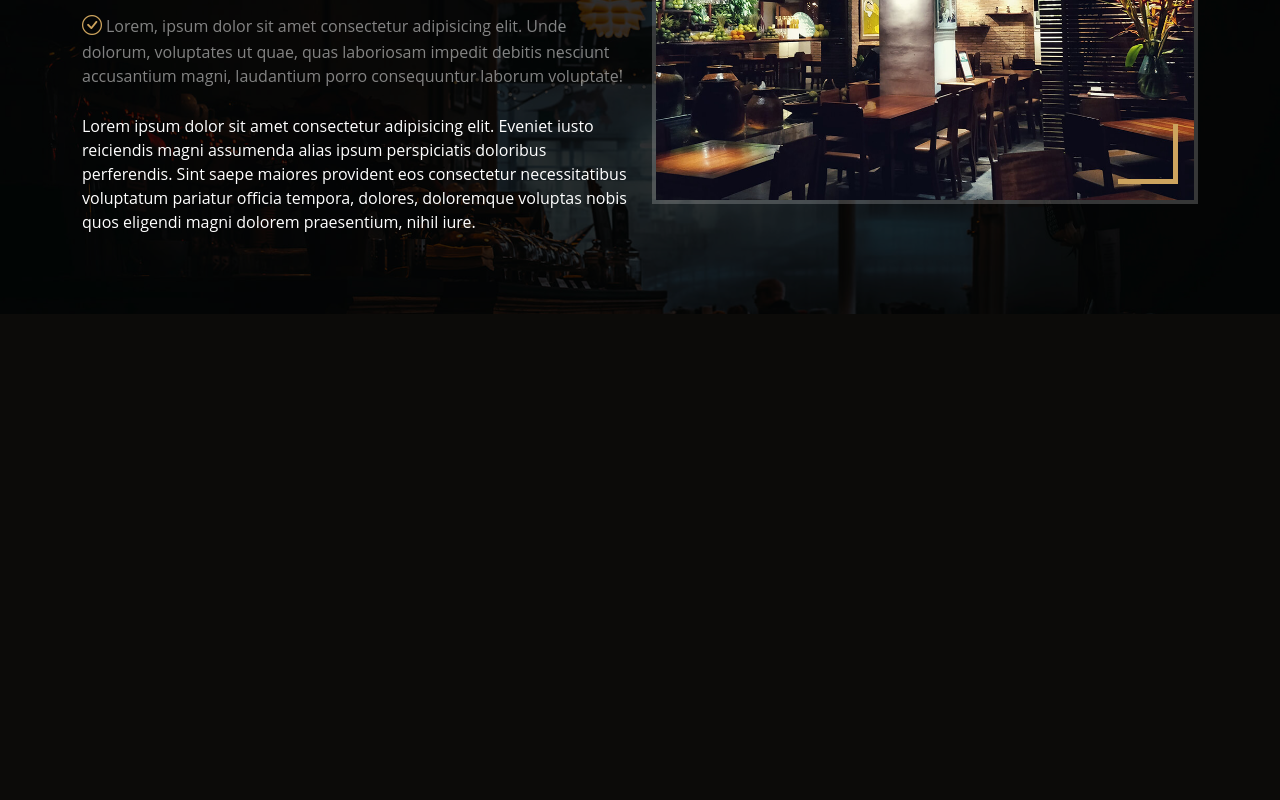
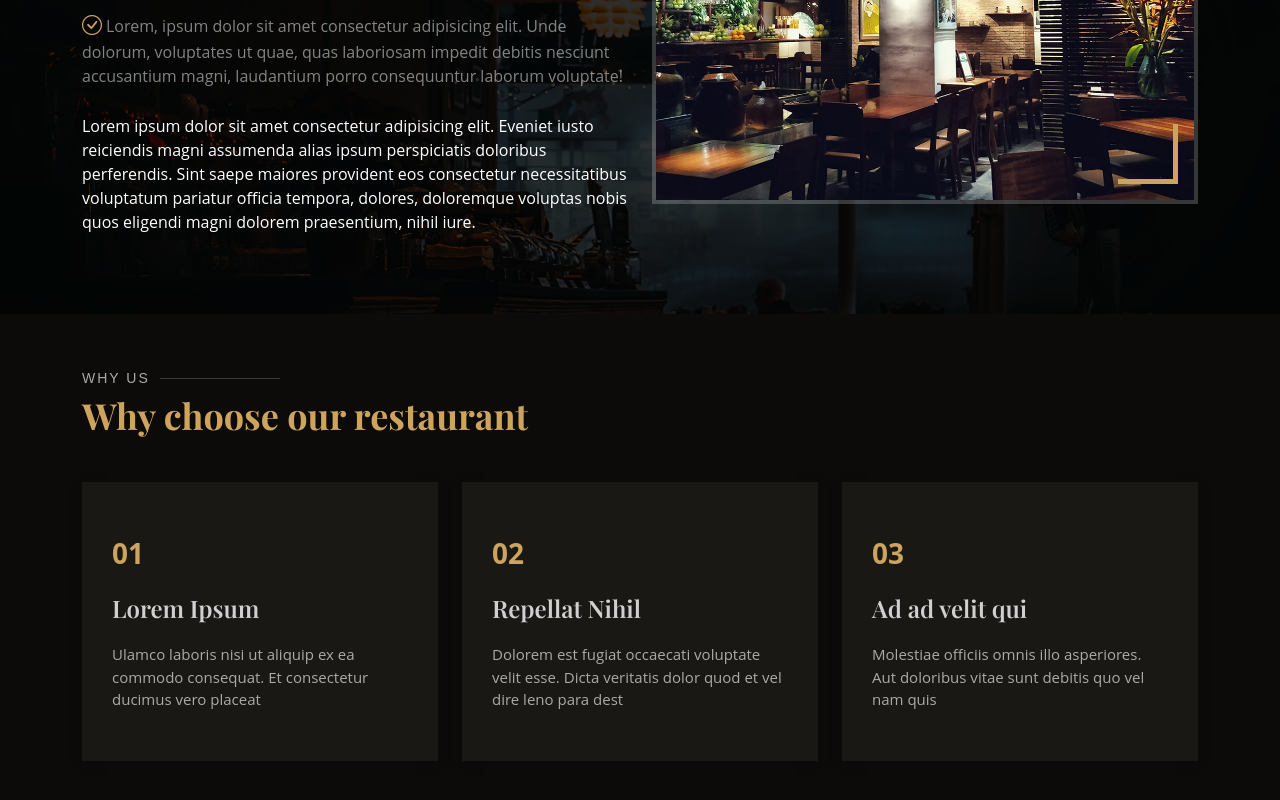
Before and after one commit to freetimezp/js-eatme-13-restaurant, a Next.js app: page / in a window 1280 px wide. Shown: the part 1084-1884 px from the top of the page. Before the commit the page ends 1398 px from the top, so only its background shows below. Built offline with nearby package versions, Linux system fonts and the light colour scheme.

Commit message:
07. js-eatme-13-restaurant. WhyUs component.

```diff
--- /dev/null
+++ b/src/app/api/whyus/route.ts
@@ -0,0 +1,5 @@
+import { whyUs } from "@/app/data/data";
+
+export async function GET() {
+    return Response.json(whyUs);
+}
--- /dev/null
+++ b/src/app/components/SectionTitle.tsx
@@ -0,0 +1,14 @@
+"use client";
+import React from 'react';
+import './sectionTitle.css';
+
+const SectionTitle = ({ title, subtitle }: { title: string; subtitle: string }) => {
+    return (
+        <div className='section-title'>
+            <h2>{title}</h2>
+            <p>{subtitle}</p>
+        </div>
+    )
+}
+
+export default SectionTitle;
--- /dev/null
+++ b/src/app/components/WhyUsCard.tsx
@@ -0,0 +1,15 @@
+import React from 'react';
+
+const WhyUsCard = ({ item }: { item: { id: number; title: string; content: string } }) => {
+    return (
+        <div className='col-lg-4 mt-4 mt-lg-0'>
+            <div className="box" data-aos="oom-in" data-aos-delay="200">
+                <span>0{item.id}</span>
+                <h4>{item.title}</h4>
+                <p>{item.content}</p>
+            </div>
+        </div>
+    );
+}
+
+export default WhyUsCard;
--- /dev/null
+++ b/src/app/components/sectionTitle.css
@@ -0,0 +1,33 @@
+.section-title {
+    padding-bottom: 40px;
+}
+
+.section-title h2 {
+    font-size: 14px;
+    font-weight: 500;
+    padding: 0;
+    line-height: 1px;
+    margin: 0 0 5px 0;
+    letter-spacing: 2px;
+    text-transform: uppercase;
+    color: #aaa;
+    font-family: 'Poppins', sans-serif;
+}
+
+.section-title h2::after {
+    content: '';
+    width: 120px;
+    height: 1px;
+    display: inline-block;
+    background: rgba(255, 255, 255, .2);
+    margin: 4px 10px;
+}
+
+.section-title p {
+    margin: 0;
+    padding: 0;
+    font-size: 36px;
+    font-weight: 700;
+    font-family: 'Playfair Display', serif;
+    color: #cda45e;
+}
--- a/src/app/page.tsx
+++ b/src/app/page.tsx
@@ -1,5 +1,6 @@
 import Hero from "./sections/Hero";
 import About from "./sections/About";
+import WhyUs from "./sections/WhyUs";
 
 
 export default function Home() {
@@ -8,6 +9,7 @@ export default function Home() {
       <Hero />
       <main id="main">
         <About />
+        <WhyUs />
       </main>
     </>
   );
--- /dev/null
+++ b/src/app/sections/WhyUs.tsx
@@ -0,0 +1,29 @@
+import React from 'react';
+import './whyUs.css';
+
+import WhyUsCard from '../components/WhyUsCard';
+import SectionTitle from '../components/SectionTitle';
+
+async function getWhyUsData() {
+    const res = await fetch('http://localhost:3000/api/whyus');
+    return res.json();
+}
+
+export default async function WhyUs() {
+    const items: [] = await getWhyUsData();
+
+    return (
+        <section id="why-us" className='why-us'>
+            <div className="container">
+                <SectionTitle title="Why Us" subtitle="Why choose our restaurant" />
+
+                <div className="row">
+                    {items && items.length > 0 &&
+                        items.map((item: { id: number; title: string; content: string }) => (
+                            <WhyUsCard item={item} key={item.id} />
+                        ))}
+                </div>
+            </div>
+        </section>
+    );
+}
--- /dev/null
+++ b/src/app/sections/whyUs.css
@@ -0,0 +1,40 @@
+.why-us .box {
+    padding: 50px 30px;
+    box-shadow: 0px 2px 15px rgba(0, 0, 0, 0.1);
+    transition: all ease-in-out 0.3s;
+    background: #1a1814;
+}
+
+.why-us .box span {
+    display: block;
+    font-size: 28px;
+    font-weight: 700;
+    color: #cda45e;
+}
+
+.why-us .box h4 {
+    font-size: 24px;
+    font-weight: 600;
+    padding: 0;
+    margin: 20px 0;
+    color: rgba(255, 255, 255, .8);
+}
+
+.why-us .box p {
+    color: #aaa;
+    font-size: 15px;
+    margin: 0;
+    padding: 0;
+}
+
+.why-us .box:hover {
+    background: #9c6505;
+    padding: 30px 30px 70px 30px;
+    box-shadow: 10px 15px 30px rgba(0, 0, 0, 0.18);
+}
+
+.why-us .box:hover span,
+.why-us .box:hover h4,
+.why-us .box:hover p {
+    color: #fff;
+}
```
